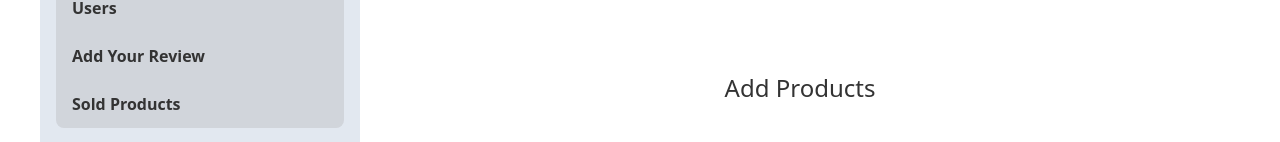
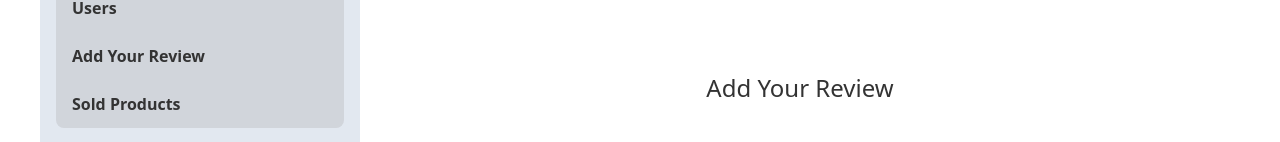
Before and after one commit to mabuhanifa/BiosPC-client-side, a React (Create React App) app: page /dashboard/reviews in a window 1280 px wide. Shown: the part 232-374 px from the top of the page. Built offline with nearby package versions, Linux system fonts and the light colour scheme; no server answers; sample sign-in values are in the browser's storage.

Commit message:
reviews done

```diff
--- a/src/App.js
+++ b/src/App.js
@@ -33,6 +33,7 @@ function App() {
         <Dashboard></Dashboard>
         </RequireAuth>} >
           {/* <Route index element={<AllProducts></AllProducts>}></Route> */}
+          <Route index element={<AllProducts></AllProducts>}></Route>
           <Route path="/dashboard/additem" element={<Items></Items>}></Route>
           <Route path="/dashboard/allproducts"  element={<AllProducts></AllProducts>}></Route>
           <Route path="/dashboard/users"  element={<Users></Users>}></Route>
--- a/src/Compotent/Reviews/Reviews.js
+++ b/src/Compotent/Reviews/Reviews.js
@@ -32,7 +32,7 @@ const Items = () => {
         <ToastContainer />
 
       <div className="m-20 w-96 h-full mx-auto">
-        <h4 className="text-2xl text-center my-10"> Add Products</h4>
+        <h4 className="text-2xl text-center my-10"> Add Your Review</h4>
         <form onSubmit={addReview}>
           <input
             type="text"
```
